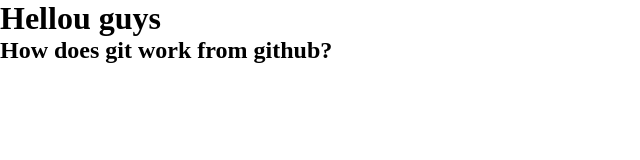
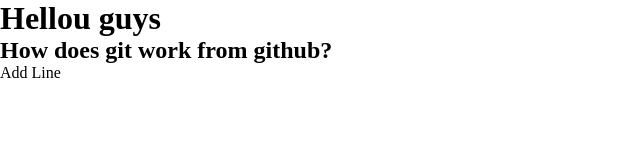
Before and after one commit to Fremays/learning-git, a plain HTML site: page index.html in a window 1280 px wide. Shown: the full height of the page, 0-640 px from the left. Drawn offline with Linux system fonts and the light colour scheme.

Commit message:
Second commit

```diff
--- a/index.html
+++ b/index.html
@@ -21,3 +21,4 @@
 <script scr="script.js"></script>
 
 </html>
+Add Line
```
